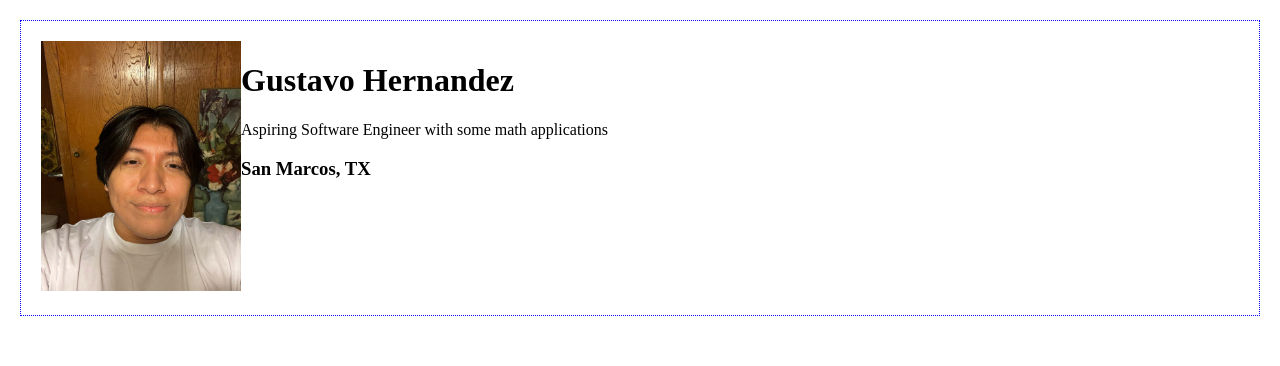
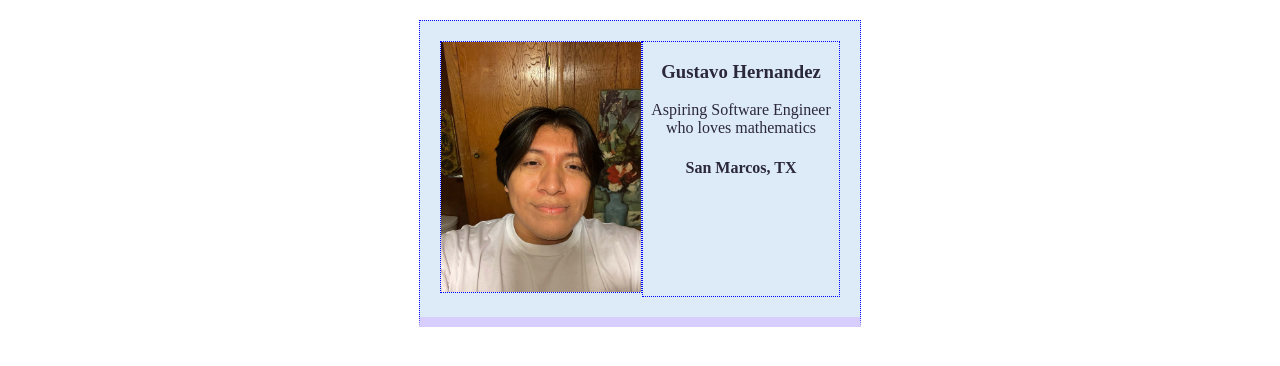
Before and after one commit to GusWiz/business-card, a plain HTML site: page index.html in a window 1280 px wide. Drawn offline with Linux system fonts and the light colour scheme.

Commit message:
Added colors to the business card, cetered both avatar and info sections. Added a border to each section.

```diff
--- a/index.html
+++ b/index.html
@@ -7,13 +7,15 @@
         <div class="card">
             <div>
                 <img src="assets/img/Gustavo.jpg"
-                class="avatar"
+                class="avatar blue-border"
                 alt="Gustavo Hernandez Face with a faint smile.">
             </div>
-            <div>
-                <h1>Gustavo Hernandez</h1>
-                <p>Aspiring Software Engineer with some math applications</p>
-                <h3>San Marcos, TX</h3>
+            <div class="blue-border">
+                <h3>Gustavo Hernandez</h3>
+                <div >
+                    <p>Aspiring Software Engineer who loves mathematics</p>
+                    <h4>San Marcos, TX</h4>
+                </div>
             </div>
         </div>
     </body>
--- a/style.css
+++ b/style.css
@@ -7,7 +7,19 @@ body {
 }
 
 .card {
+    width: 400px;
+    margin-left: auto;
+    margin-right: auto;
     display: flex;
     border: 1px dotted blue;
     padding: 20px;
+    justify-content: space-around;
+    text-align: center;
+    color: #2b2839;
+    border-bottom: 10px solid #d8cefe;
+    background-color: #ddebf8;
 }
+
+.blue-border {
+    border: 1px dotted blue;
+}
```
